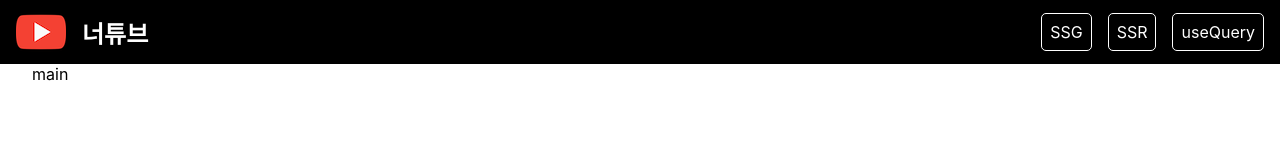
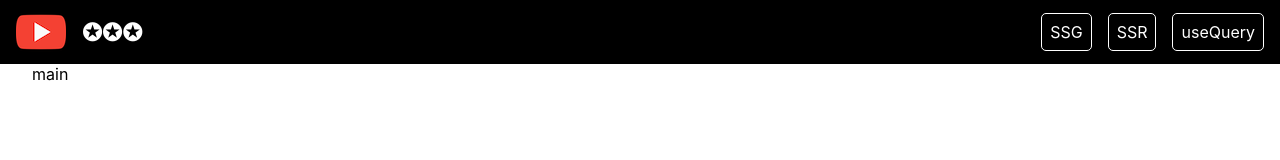
Before and after one commit to khunjeong/NextTest, a Next.js app: page / in a window 1280 px wide. Shown: the top 160 px of the page. Built offline with nearby package versions, Linux system fonts and the light colour scheme.

Commit message:
REFACTOR: main 링크 추가

```diff
--- a/components/Navbar/index.tsx
+++ b/components/Navbar/index.tsx
@@ -9,8 +9,10 @@
     return (
         <header className={styles.header}>
             <div className={styles.logo}>
-                <Image className={styles.img} src={Logo} alt="logo" />
-                <h1 className={styles.title}>너튜브</h1>
+                <Link href={'/'}>
+                    <Image className={styles.img} src={Logo} alt="logo" />
+                </Link>
+                <h1 className={styles.title}>✪✪✪</h1>
             </div>
             <ul className={styles.link_list}>
                 <li>
--- a/components/Navbar/navbar.module.css
+++ b/components/Navbar/navbar.module.css
@@ -13,6 +13,7 @@
     align-items: center;
     margin-right: 1em;
     gap: 1rem;
+    cursor: pointer;
 }
 
 .link_list {
```
